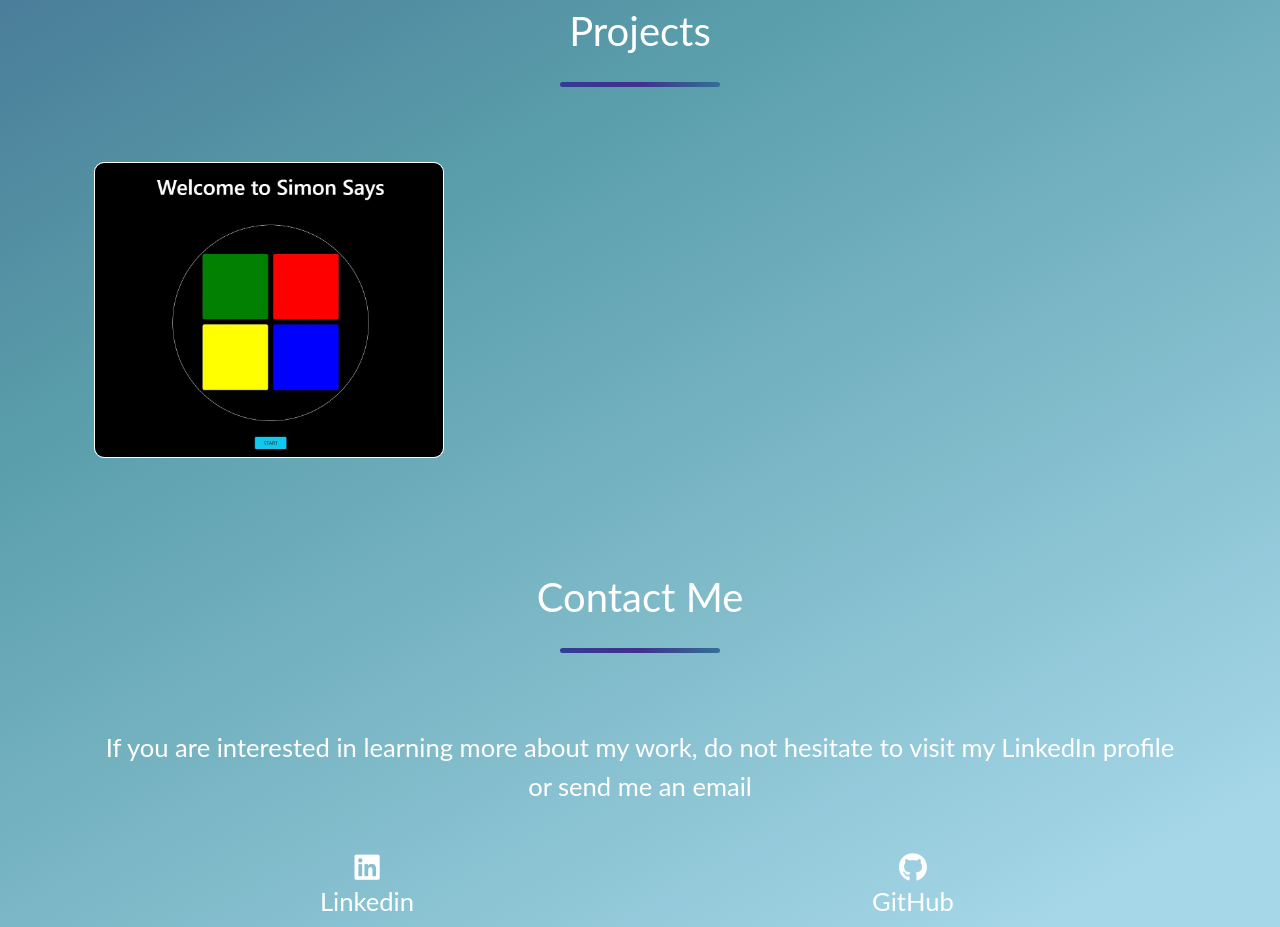
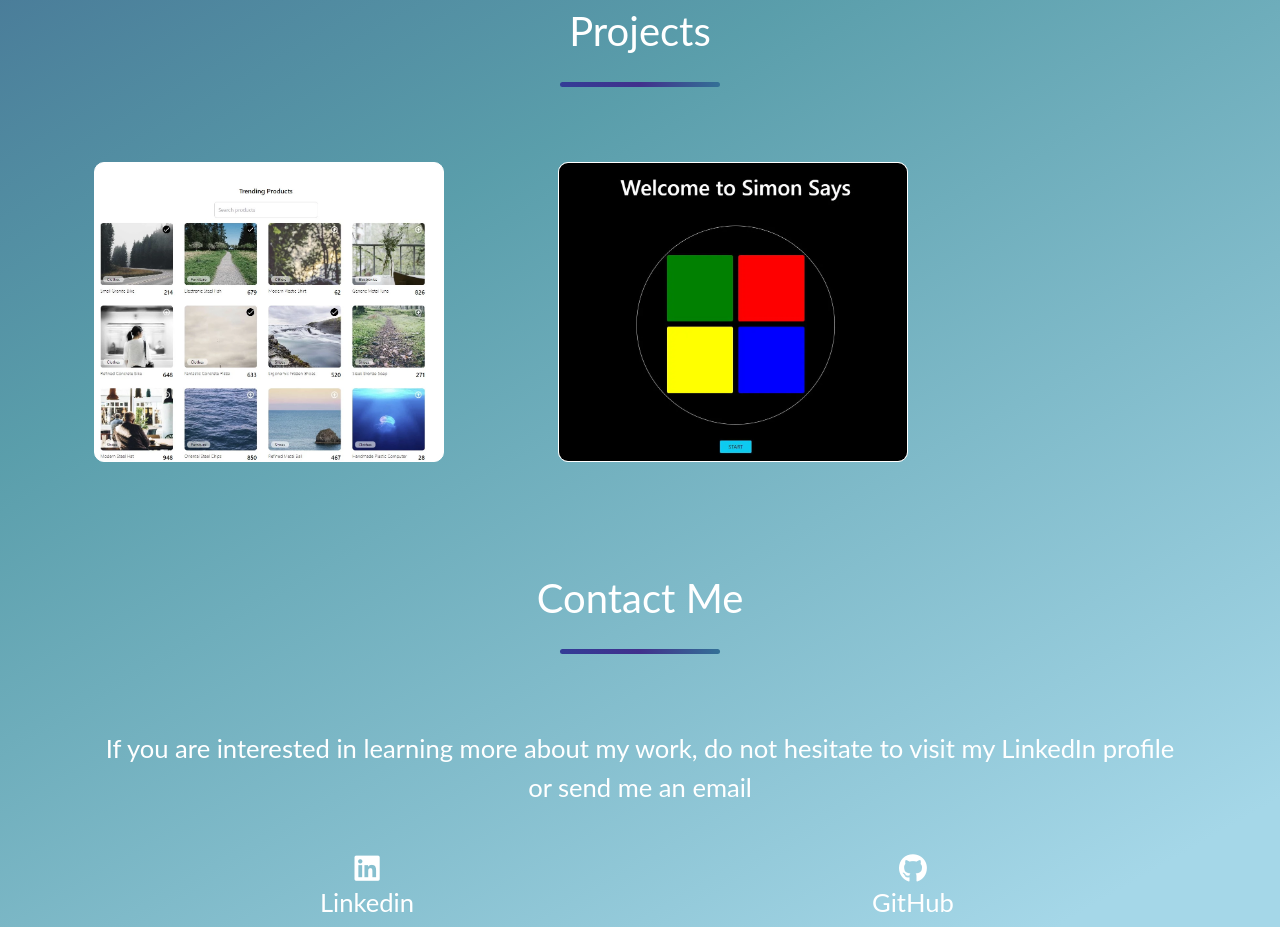
Before and after one commit to CalebGF/Portfolio-V1, a React (Vite) app: page / in a window 1280 px wide. Shown: the part 2240-3167 px from the top of the page. Built offline with nearby package versions, Linux system fonts and the light colour scheme; a web font is replaced by a local one.

Commit message:
Add: React-Shop project card, some UI changes on Project cards

```diff
--- a/src/Projects/ProjectCard/index.jsx
+++ b/src/Projects/ProjectCard/index.jsx
@@ -4,6 +4,7 @@ import { useContext } from 'react';
 
 function ProjectCard({
         name,
+        description,
         linkDep,
         linkGit
     }) {
@@ -16,7 +17,7 @@ function ProjectCard({
 
                 <h5 className="card-title text-center pb-3">{name.toUpperCase()}</h5>
 
-                <p className="card-text text-center">{t('description1')}</p>
+                <p className="card-text text-center">{description}</p>
 
                 <div className="project-links row justify-content-center">
                     <div className="col-4 mx-4">
--- a/src/Projects/Projects.css
+++ b/src/Projects/Projects.css
@@ -2,9 +2,21 @@
     padding: 2rem 0;
 }
 
-.projec-image {
+.project-card {
+    position: relative;
+    color: #fff;
     width: 350px;
     height: 300px;
+    margin: 2rem auto;
+    border: 1px solid #fff;
+    border-radius: 10px;
+    overflow: hidden;
+}
+
+.project-image {
+    width: 350px;
+    height: 300px;
+    object-fit: cover;
 }
 
 .project-btn {
@@ -18,15 +30,7 @@
     color: #41308C;
 }
 
-.project-card {
-    position: relative;
-    color: #fff;
-    width: 350px;
-    margin: 2rem auto;
-    border: 1px solid #fff;
-    border-radius: 10px;
-    overflow: hidden;
-}
+
 
 .project-hover {
     position: absolute;
--- a/src/Projects/index.jsx
+++ b/src/Projects/index.jsx
@@ -11,9 +11,20 @@ function Projects() {
             <div className="container">
                 <h3 className='text-center section-heading'>{t('projects')}</h3>
                 <div className="row">
+
                     <div className="col-12 col-md-6 col-xl-4">
                         <ProjectCard
+                            name="react-shop"
+                            description={t('react-shop')}
+                            linkDep="https://calebgf.github.io/Ecommerce-React/"
+                            linkGit="https://github.com/CalebGF/Ecommerce-React/"
+                        />
+                    </div>
+
+                    <div className="col-12 col-md-6 col-xl-6">
+                        <ProjectCard
                             name="simon-says"
+                            description={t('simon-says-description')}
                             linkDep="https://calebgf.github.io/Simon-Says/"
                             linkGit="https://github.com/CalebGF/Simon-Says/"
                         />
--- a/src/assets/languages/en.json
+++ b/src/assets/languages/en.json
@@ -6,5 +6,6 @@
     "contact": "Contact Me",
     "contactText": "If you are interested in learning more about my work, do not hesitate to visit my LinkedIn profile or send me an email",
     "aboutMeText": "I am a fullstack developer with a mindset of learning and continuous improvement. I am constantly looking for new technologies and tools to expand my ability in order to create efficient and high-quality solutions. I firmly believe that code is a powerful tool to positively impact our society",
-    "description1": "Interactive game developed to practice Javascript"
+    "simon-says-description": "Interactive game developed to practice Javascript",
+    "react-shop": "Web e-commerce application developed to practice React"
   }
--- a/src/assets/languages/es.json
+++ b/src/assets/languages/es.json
@@ -6,5 +6,6 @@
     "contact": "Contáctame",
     "contactText": "Si te interesa conocer más sobre mi trabajo no dudes en visitar mi perfil de LinkedIn o enviarme un correo electrónico",
     "aboutMeText": "Soy un desarrollador fullstack con una mentalidad de aprendizaje y mejora continua. Constantemente estoy en busca de nuevas tecnologías y herramientas para expandir mi capacidad de crear soluciones eficientes y de alta calidad. Creo firmemente que el código es una herramienta poderosa para impactar positivamente a nuestra sociedad",
-    "description1": "Juego interactivo desarrollado para prácticar Javascript"
+    "simon-says-description": "Juego interactivo desarrollado para prácticar Javascript",
+    "react-shop": "Aplicación web desarrollada en React para la gestión de un e-commerce"
   }
```
Also changed, not shown: public/images/project-images/react-shop.webp (added).
